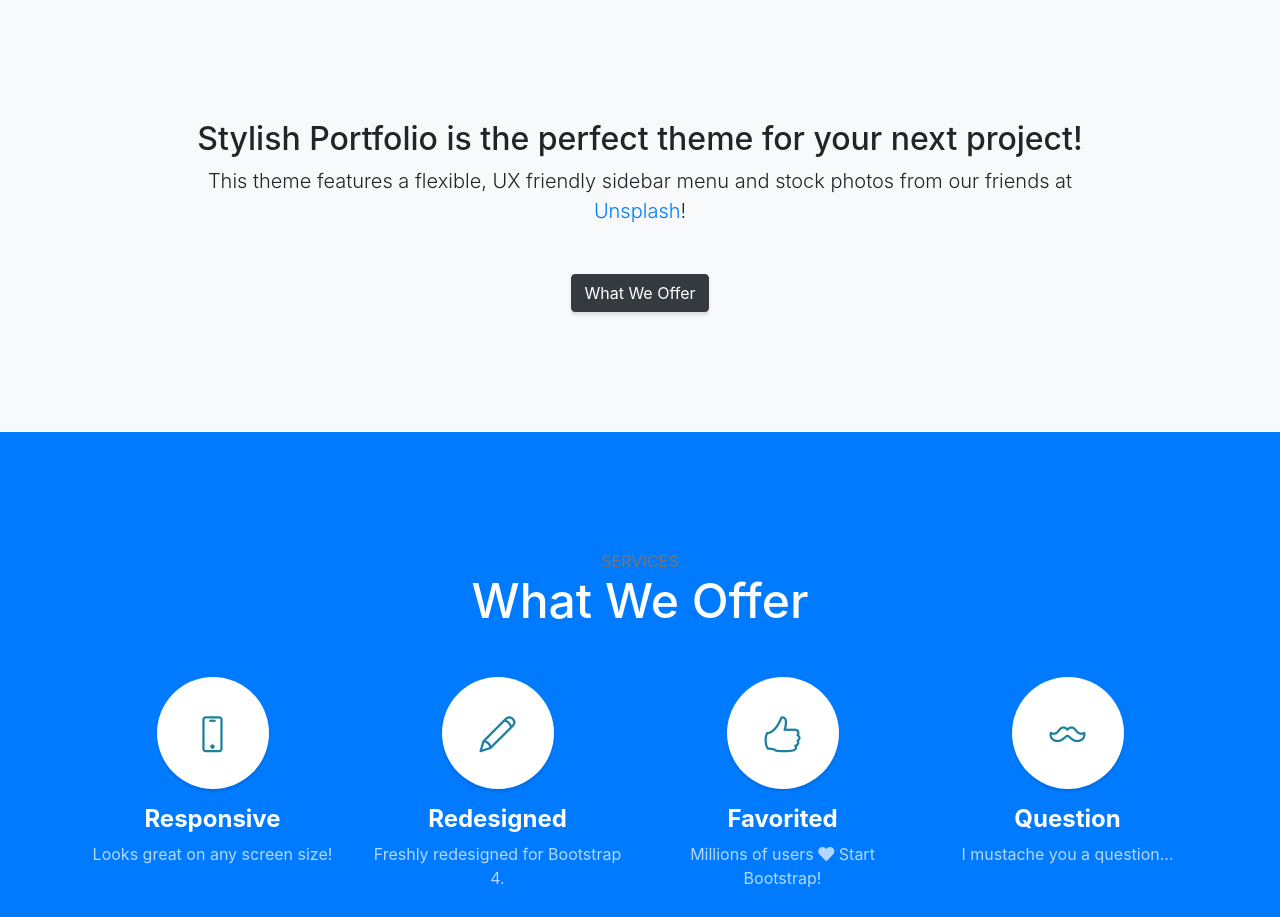
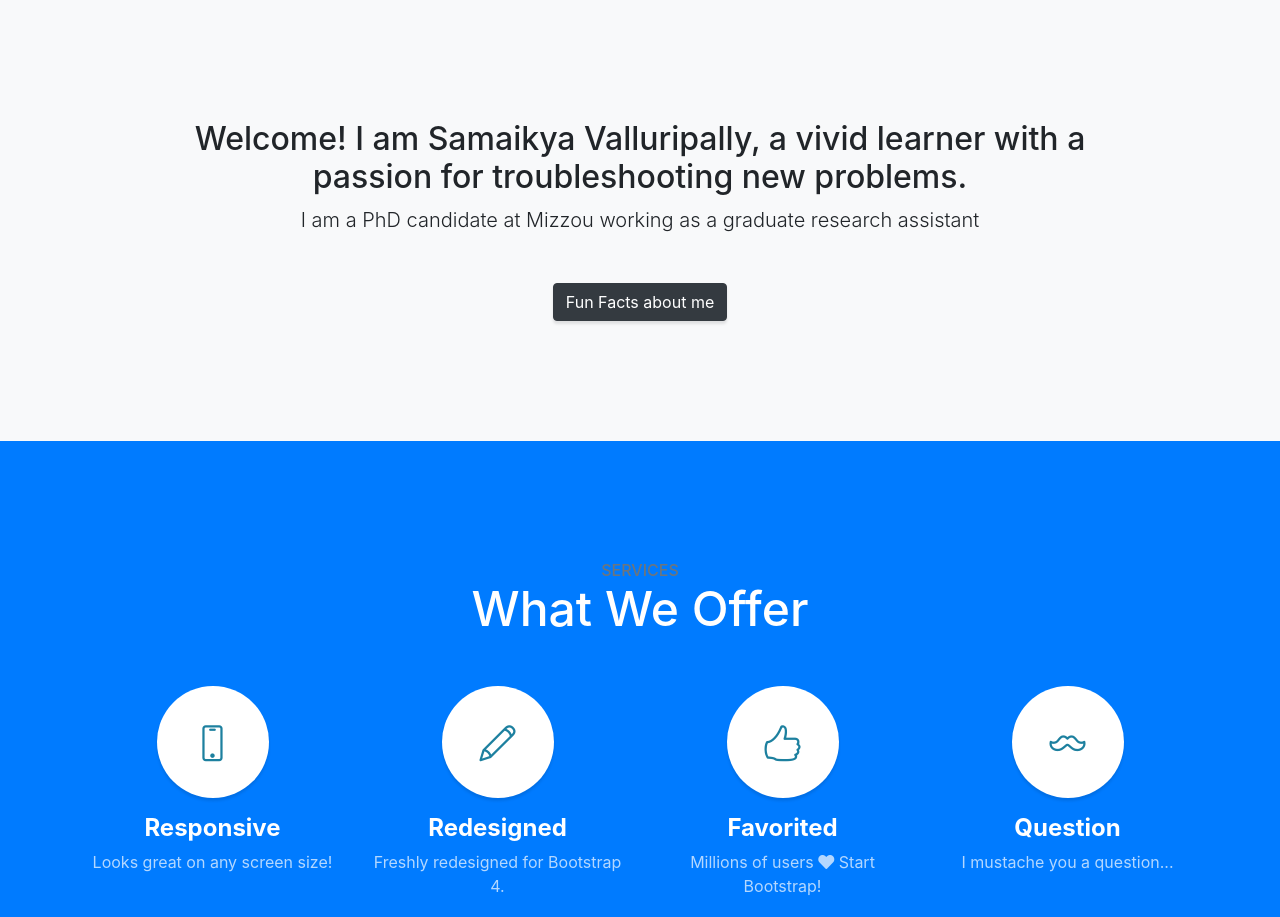
Before and after one commit to SamaikyaValluripally/SamaikyaValluripally.github.io, a website with bundled scripts: page index.html in a window 1280 px wide. Shown: the part 800-1717 px from the top of the page. Built offline with nearby package versions, Linux system fonts and the light colour scheme.

Commit message:
Initial Commit

```diff
--- a/index.html
+++ b/index.html
@@ -69,10 +69,11 @@
     <div class="container text-center">
       <div class="row">
         <div class="col-lg-10 mx-auto">
-          <h2>Stylish Portfolio is the perfect theme for your next project!</h2>
-          <p class="lead mb-5">This theme features a flexible, UX friendly sidebar menu and stock photos from our friends at
-            <a href="https://unsplash.com/">Unsplash</a>!</p>
-          <a class="btn btn-dark btn-xl js-scroll-trigger" href="#services">What We Offer</a>
+          <h2>Welcome! I am Samaikya Valluripally, a vivid learner with a passion for troubleshooting new problems. </h2>
+          <p class="lead mb-5">I am a PhD candidate at Mizzou working as a graduate research assistant
+            <!--<a href="https://unsplash.com/">Unsplash</a> put mizzou link here sam-->
+	  </p>
+          <a class="btn btn-dark btn-xl js-scroll-trigger" href="#services">Fun Facts about me</a>
         </div>
       </div>
     </div>
```
